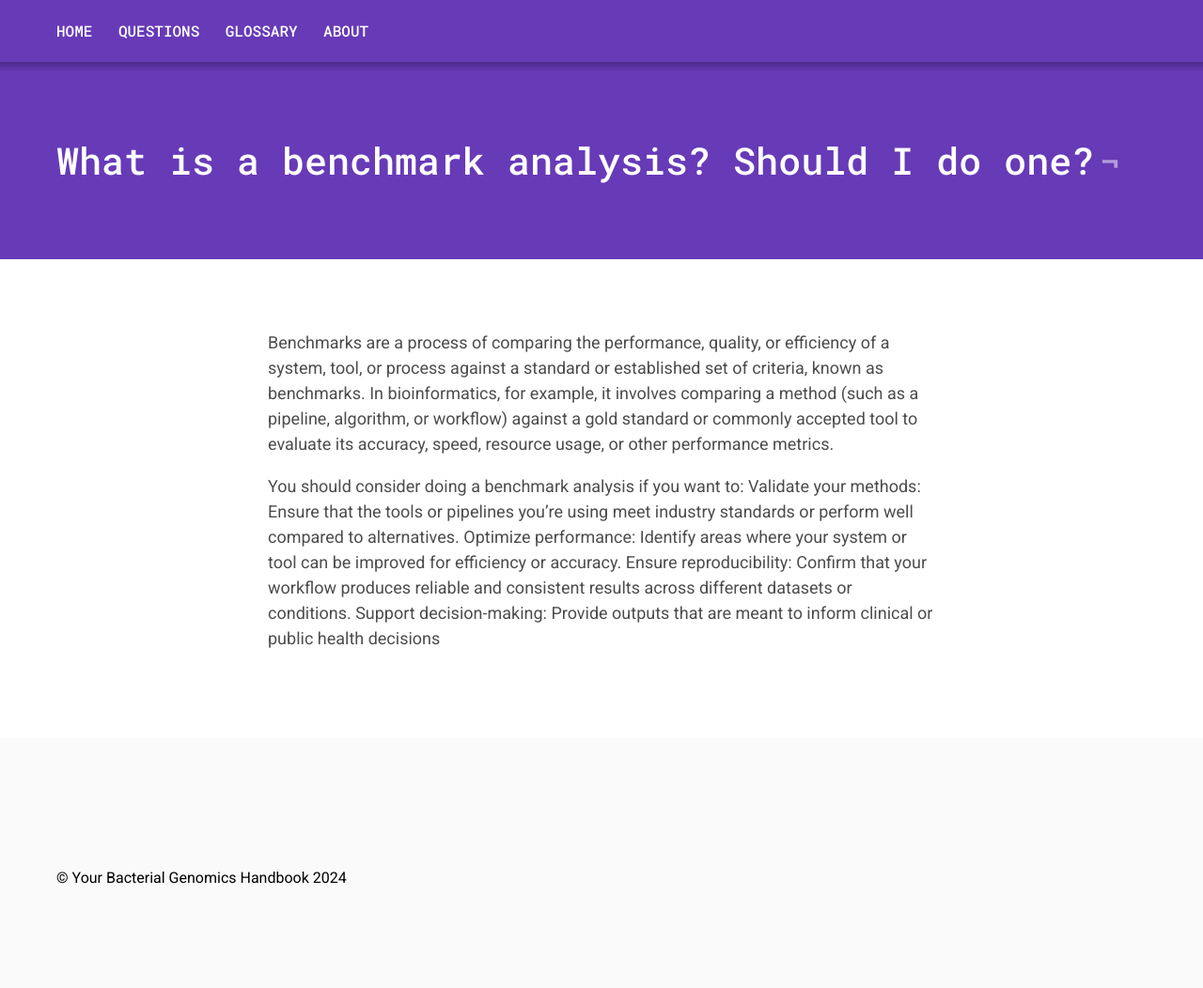
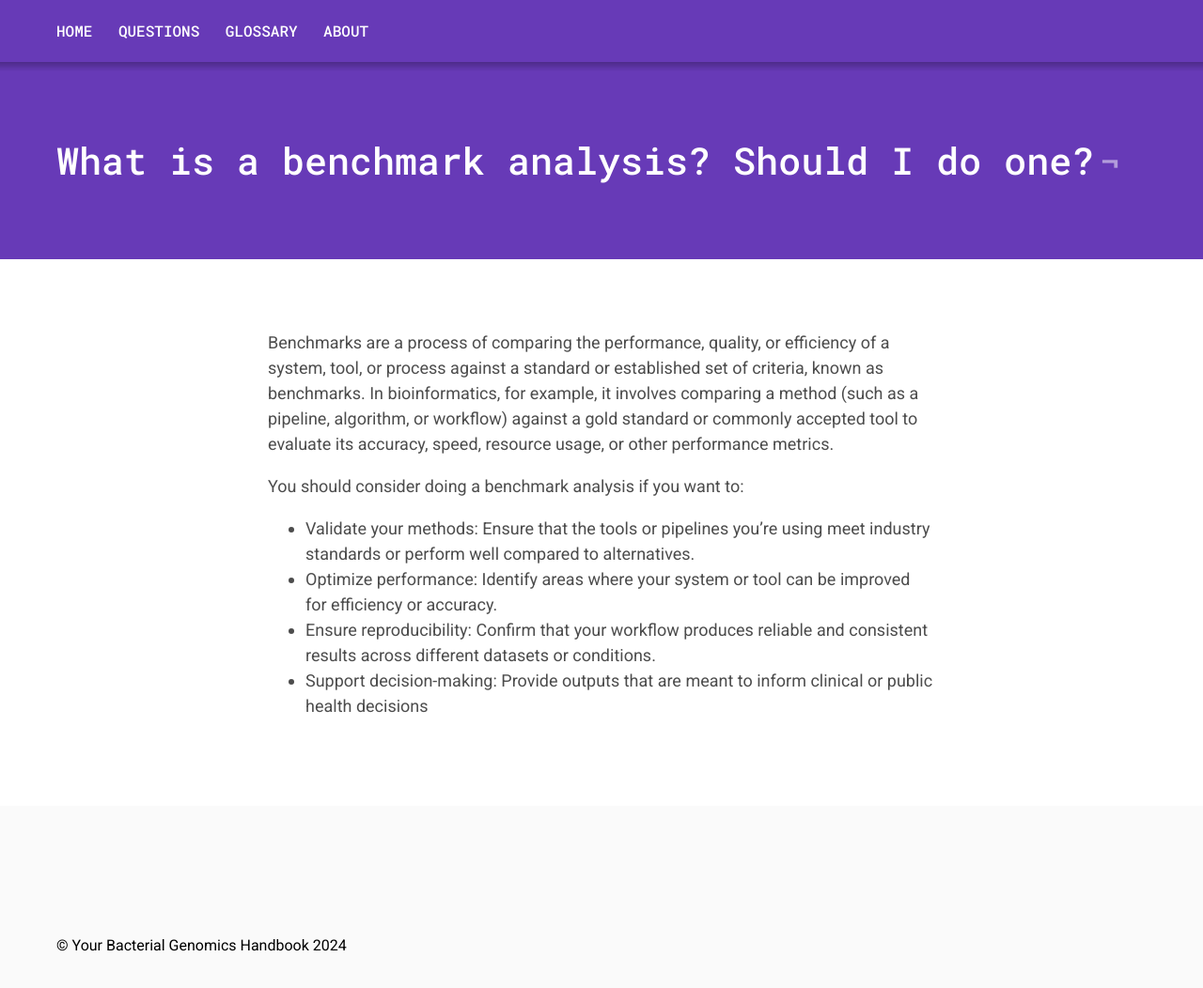
Before and after one commit to microbio-hackathon-2024/bacterial-genomics-handbook, a Jekyll site: the page built from _questions/25-benchmark-analysis.md, in a window 1280 px wide and 1158 px high. Shown: the top 1052 px of the window at 94% size. Built offline with Jekyll 4.4.1, drawn with Linux system fonts in a browser that asks for light colours.

```diff
--- a/_questions/25-benchmark-analysis.md
+++ b/_questions/25-benchmark-analysis.md
@@ -8,7 +8,7 @@ step: qc
 Benchmarks are a process of comparing the performance, quality, or efficiency of a system, tool, or process against a standard or established set of criteria, known as benchmarks. In bioinformatics, for example, it involves comparing a method (such as a pipeline, algorithm, or workflow) against a gold standard or commonly accepted tool to evaluate its accuracy, speed, resource usage, or other performance metrics.
 
 You should consider doing a benchmark analysis if you want to:
-Validate your methods: Ensure that the tools or pipelines you're using meet industry standards or perform well compared to alternatives.
-Optimize performance: Identify areas where your system or tool can be improved for efficiency or accuracy.
-Ensure reproducibility: Confirm that your workflow produces reliable and consistent results across different datasets or conditions.
-Support decision-making: Provide outputs that are meant to inform clinical or public health decisions
+*  Validate your methods: Ensure that the tools or pipelines you're using meet industry standards or perform well compared to alternatives.
+* Optimize performance: Identify areas where your system or tool can be improved for efficiency or accuracy.
+* Ensure reproducibility: Confirm that your workflow produces reliable and consistent results across different datasets or conditions.
+* Support decision-making: Provide outputs that are meant to inform clinical or public health decisions
```
